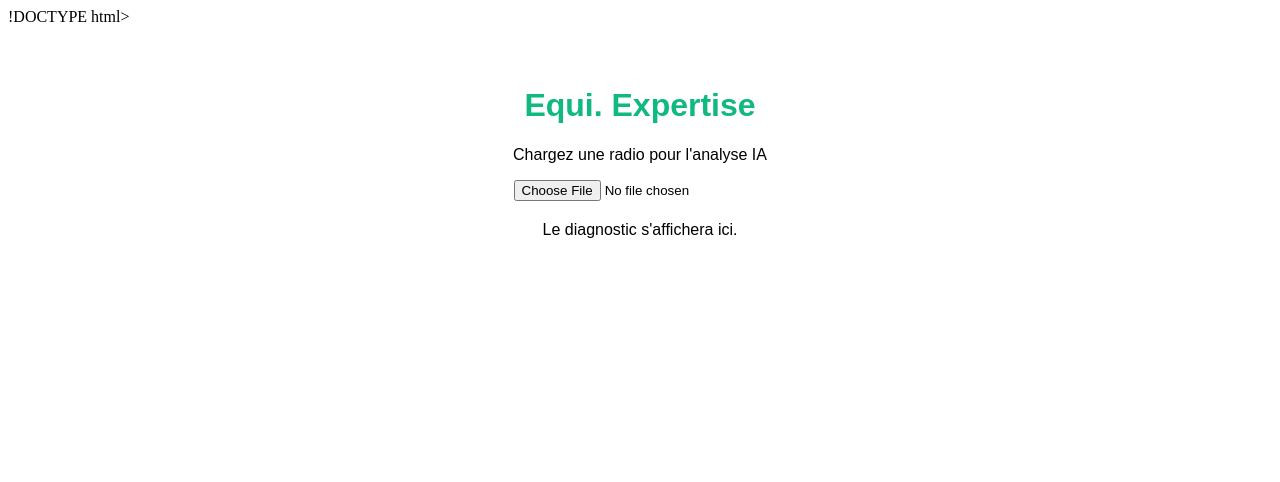
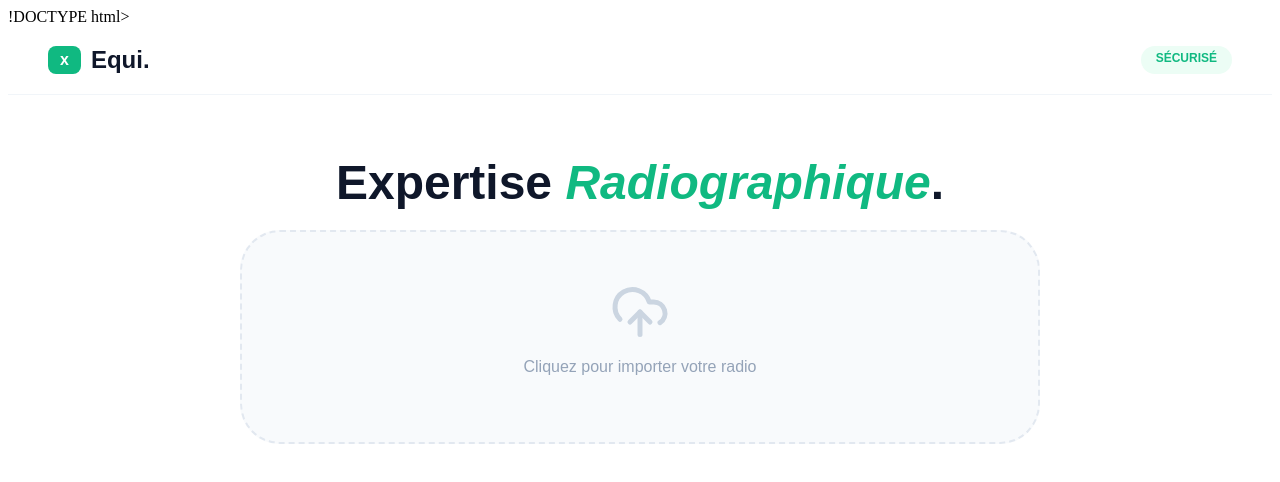
Before and after one commit to ALRUnicorn/ma-super-app-ia, a React (Vite) app: page / in a window 1280 px wide. Shown: the top 482 px of the page. Built offline with nearby package versions, Linux system fonts and the light colour scheme; no server answers; the HTML template or start-up script is replaced by a standard one.

Commit message:
Update App.tsx

```diff
--- a/src/App.tsx
+++ b/src/App.tsx
@@ -1,22 +1,72 @@
 import React, { useState } from 'react';
 import { GoogleGenerativeAI } from '@google/generative-ai';
+import { UploadCloud, ShieldCheck, Loader2 } from 'lucide-react';
 
 export default function App() {
-const [image, setImage] = useState(null);
+const [image, setImage] = useState<string | null>(null);
 const [analysis, setAnalysis] = useState("");
+const [loading, setLoading] = useState(false);
+
+const genAI = new GoogleGenerativeAI(import.meta.env.VITE_API_KEY || "");
+
+const handleImage = (e: React.ChangeEvent<HTMLInputElement>) => {
+const file = e.target.files?.[0];
+if (file) {
+const reader = new FileReader();
+reader.onloadend = () => setImage(reader.result as string);
+reader.readAsDataURL(file);
+}
+};
+
+const runAnalysis = async () => {
+if (!image) return;
+setLoading(true);
+try {
+const model = genAI.getGenerativeModel({ model: "gemini-1.5-flash" });
+const base64Data = image.split(',')[1];
+const result = await model.generateContent([
+"Analyse cette radio de cheval en tant qu'expert vétérinaire.",
+{ inlineData: { data: base64Data, mimeType: "image/jpeg" } }
+]);
+setAnalysis(result.response.text());
+} catch (err) {
+setAnalysis("Vérifiez votre clé API dans les réglages Vercel.");
+}
+setLoading(false);
+};
 
 return (
-<div style={{ padding: '40px', textAlign: 'center', fontFamily: 'sans-serif' }}>
-<h1 style={{ color: '#10b981' }}>Equi. Expertise</h1>
-<p>Chargez une radio pour l'analyse IA</p>
-<input type="file" onChange={(e) => {
-const file = e.target.files[0];
-const reader = new FileReader();
-reader.onloadend = () => setImage(reader.result);
-reader.readAsDataURL(file);
-}} />
-{image && <img src={image} style={{ width: '300px', display: 'block', margin: '20px auto' }} />}
-<p style={{ marginTop: '20px' }}>{analysis || "Le diagnostic s'affichera ici."}</p>
+<div style={{ minHeight: '100vh', backgroundColor: 'white', color: '#0f172a', fontFamily: 'sans-serif' }}>
+<nav style={{ display: 'flex', justifyContent: 'space-between', padding: '20px 40px', borderBottom: '1px solid #f1f5f9' }}>
+<div style={{ display: 'flex', alignItems: 'center', gap: '10px' }}>
+<div style={{ backgroundColor: '#10b981', color: 'white', padding: '5px 12px', borderRadius: '8px', fontWeight: 'bold' }}>x</div>
+<span style={{ fontSize: '24px', fontWeight: 'bold' }}>Equi.</span>
+</div>
+<div style={{ color: '#10b981', backgroundColor: '#ecfdf5', padding: '5px 15px', borderRadius: '20px', fontSize: '12px', fontWeight: 'bold' }}>SÉCURISÉ</div>
+</nav>
+<main style={{ maxWidth: '800px', margin: '60px auto', textAlign: 'center' }}>
+<h1 style={{ fontSize: '3rem', fontWeight: 'bold', marginBottom: '20px' }}>Expertise <span style={{ color: '#10b981', fontStyle: 'italic' }}>Radiographique</span>.</h1>
+<div style={{ border: '2px dashed #e2e8f0', borderRadius: '40px', padding: '50px', backgroundColor: '#f8fafc' }}>
+{image ? (
+<div>
+<img src={image} style={{ maxHeight: '300px', borderRadius: '20px', marginBottom: '20px' }} alt="Radio" />
+{!loading && <button onClick={runAnalysis} style={{ backgroundColor: '#0f172a', color: 'white', padding: '15px 40px', borderRadius: '30px', border: 'none', cursor: 'pointer', fontWeight: 'bold' }}>Lancer l'expertise</button>}
+</div>
+) : (
+<label style={{ cursor: 'pointer' }}>
+<UploadCloud size={60} color="#cbd5e1" style={{ margin: '0 auto' }} />
+<input type="file" style={{ display: 'none' }} onChange={handleImage} accept="image/*" />
+<p style={{ color: '#94a3b8' }}>Cliquez pour importer votre radio</p>
+</label>
+)}
+{loading && <div style={{ color: '#10b981', fontWeight: 'bold' }}>Analyse en cours...</div>}
+</div>
+{analysis && (
+<div style={{ marginTop: '40px', textAlign: 'left', padding: '30px', backgroundColor: '#f1f5f9', borderRadius: '20px', borderLeft: '6px solid #10b981' }}>
+<p style={{ whiteSpace: 'pre-wrap' }}>{analysis}</p>
+</div>
+)}
+</main>
 </div>
 );
 }
```
